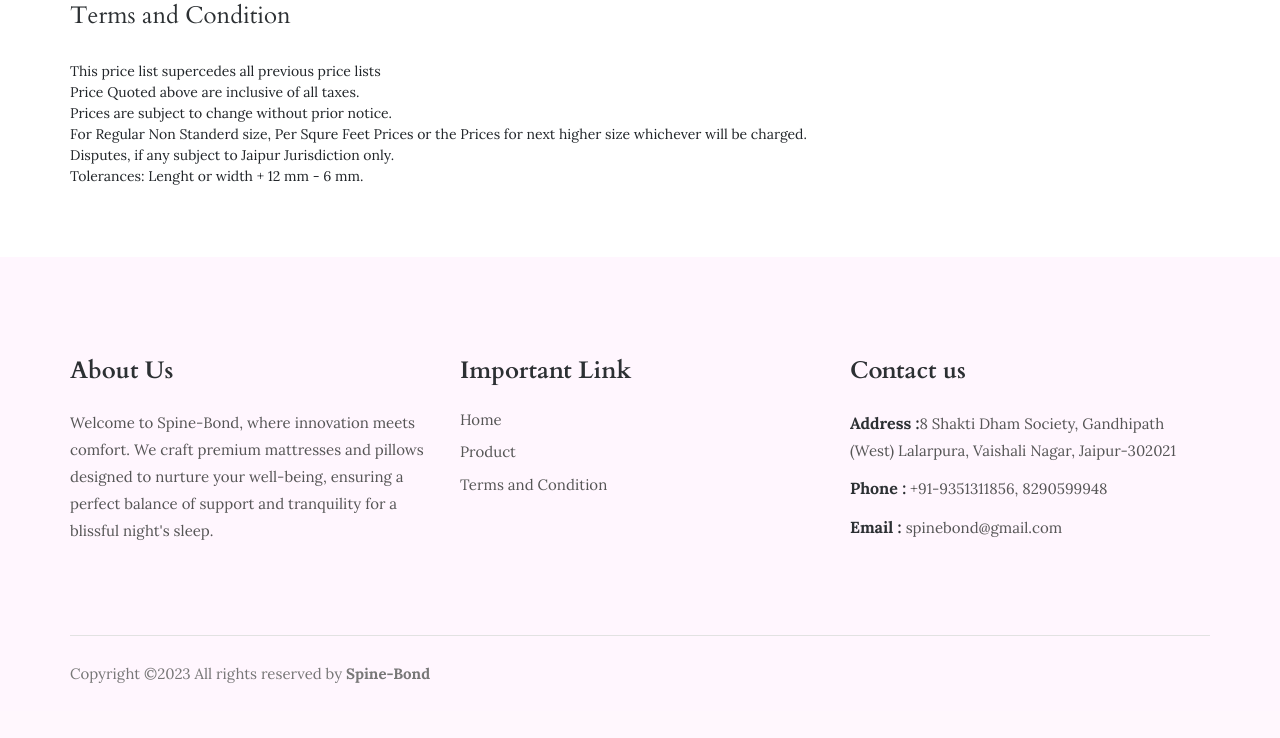
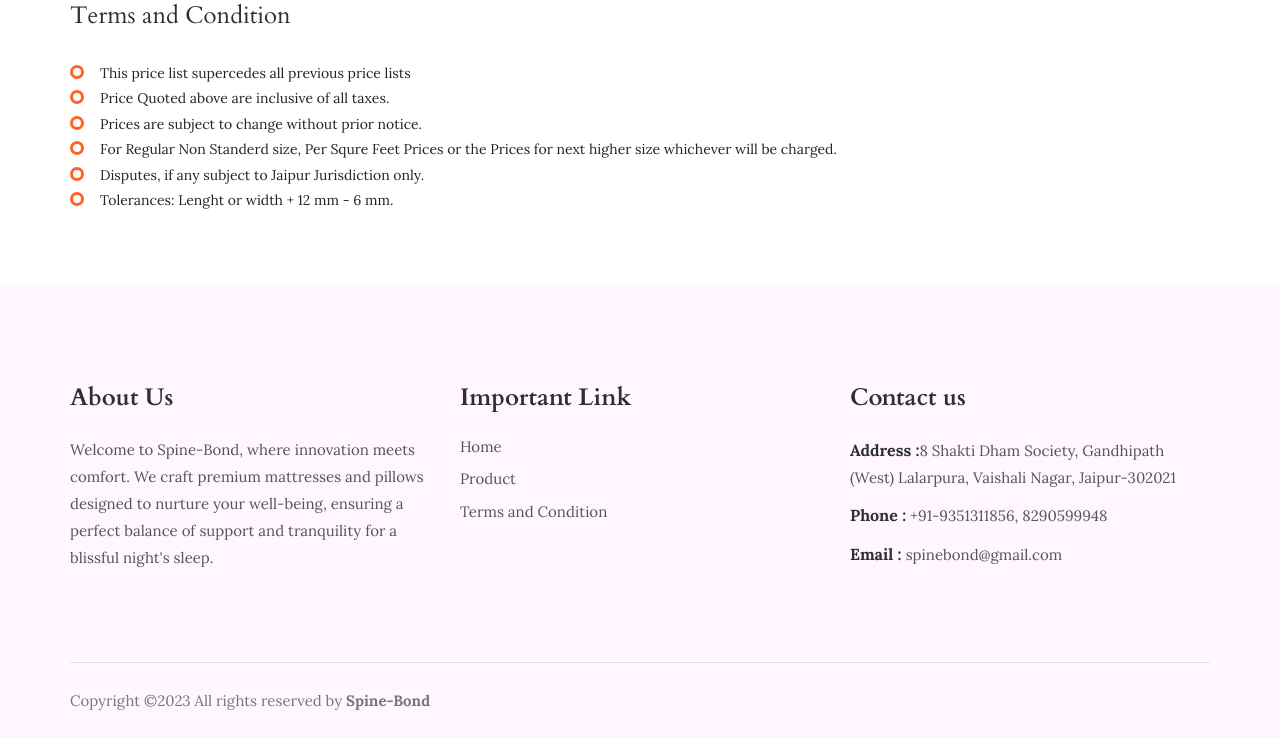
Before and after one commit to backendfglawkit/SPINE-BOND-3, a Flask app: page /terms_and_condition in a window 1280 px wide. Shown: the part 98-836 px from the top of the page. Before the commit the page ends 781 px from the top, so only its background shows below. Run offline with Flask 2, Linux system fonts and the light colour scheme; some libraries are stand-ins or nearby versions.

Commit message:
Update tc.html

```diff
--- a/templates/tc.html
+++ b/templates/tc.html
@@ -4,7 +4,7 @@
 <section class="sample-text-area">
     <div class="container box_1170">
         <h3 class="text-heading">Terms and Condition</h3>
-<ul>
+<ul class="unordered-list">
     <li>This price list supercedes all previous price lists</li>
     <li>Price Quoted above are inclusive of all taxes.</li>
     <li>Prices are subject to change without prior notice.</li>
```
